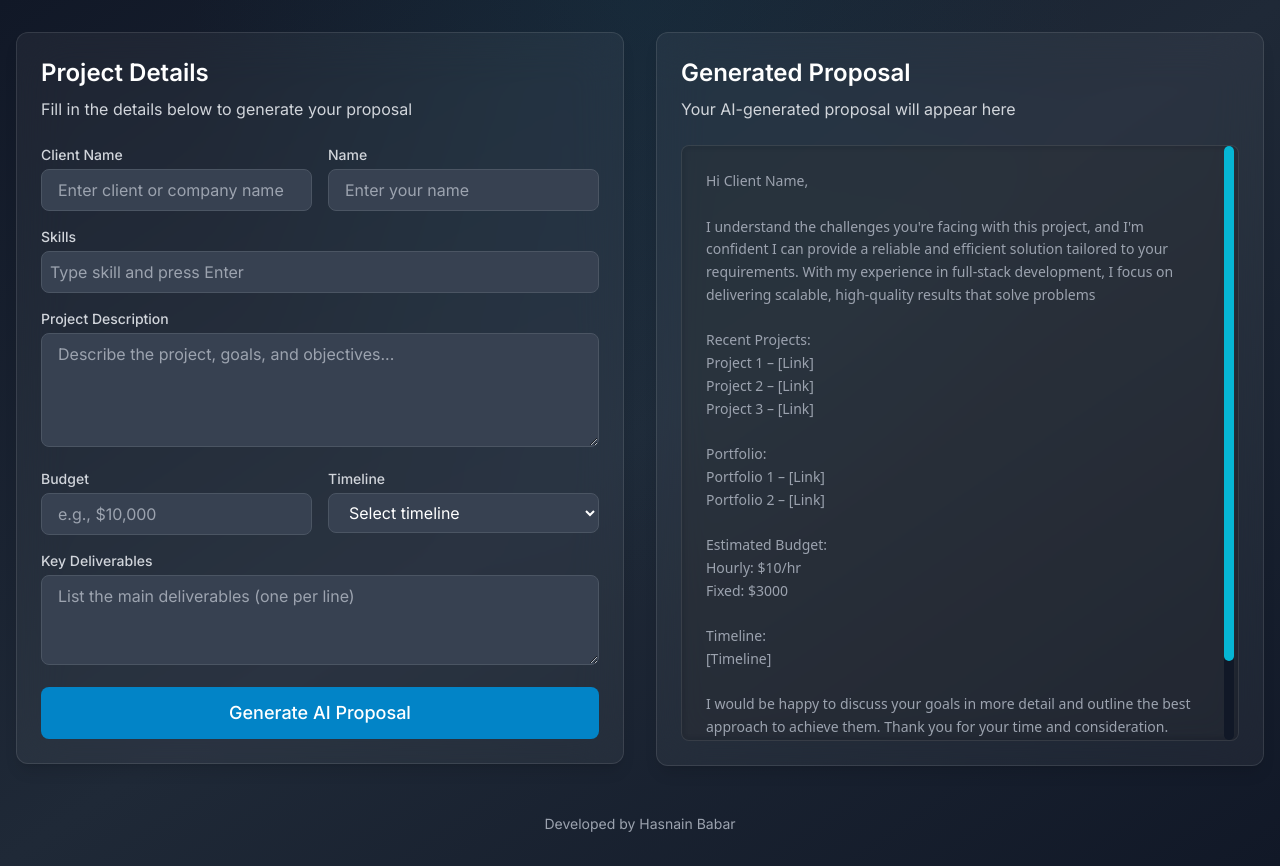
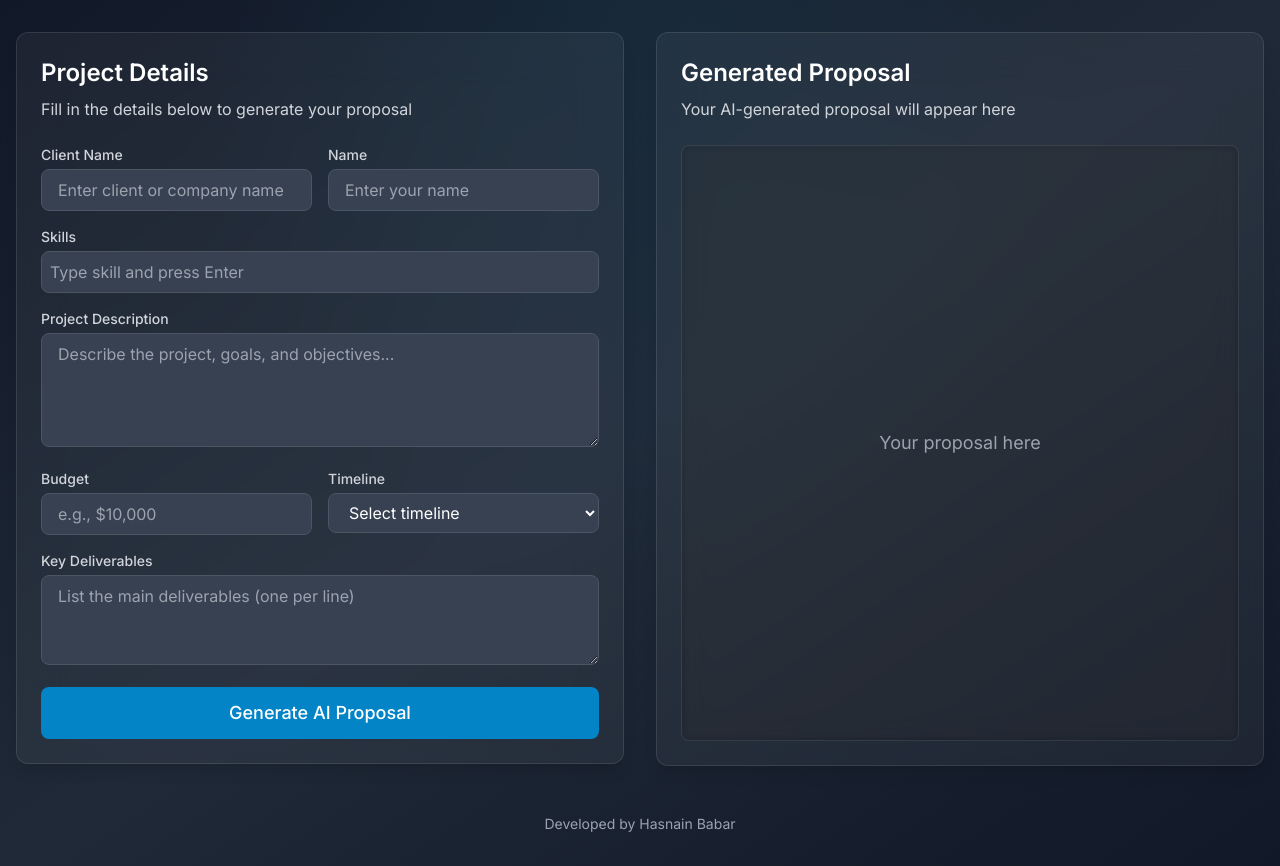
Before and after one commit to hasnainskhan/Proposal-Generator---Micro-SaaS, a Next.js app: page / in a window 1280 px wide. Built offline with nearby package versions, Linux system fonts and the light colour scheme.

Commit message:
placeholder fixed

```diff
--- a/app/page.tsx
+++ b/app/page.tsx
@@ -264,37 +264,8 @@ ${yourName}`
                     </CustomScrollbar>
                   </div>
                 ) : (
-                  <div className="bg-black/20 backdrop-blur-sm rounded-lg border border-white/10 relative h-full">
-                    <CustomScrollbar style={{ height: '100%' }}>
-                      <div className="p-6">
-                        <pre className="whitespace-pre-wrap font-sans text-sm text-gray-400 leading-relaxed">
-{`Hi Client Name,
-
-I understand the challenges you're facing with this project, and I'm confident I can provide a reliable and efficient solution tailored to your requirements. With my experience in full-stack development, I focus on delivering scalable, high-quality results that solve problems
-
-Recent Projects:
-Project 1 – [Link]
-Project 2 – [Link]
-Project 3 – [Link]
-
-Portfolio:
-Portfolio 1 – [Link]
-Portfolio 2 – [Link]
-
-Estimated Budget:
-Hourly: $10/hr
-Fixed: $3000
-
-Timeline:
-[Timeline]
-
-I would be happy to discuss your goals in more detail and outline the best approach to achieve them. Thank you for your time and consideration.
-
-Best regards,
-Your Name`}
-                        </pre>
-                      </div>
-                    </CustomScrollbar>
+                  <div className="bg-black/20 backdrop-blur-sm rounded-lg border border-white/10 relative h-full flex items-center justify-center min-h-[400px]">
+                    <p className="text-gray-400 text-lg">Your proposal here</p>
                   </div>
                 )}
               </div>
```
